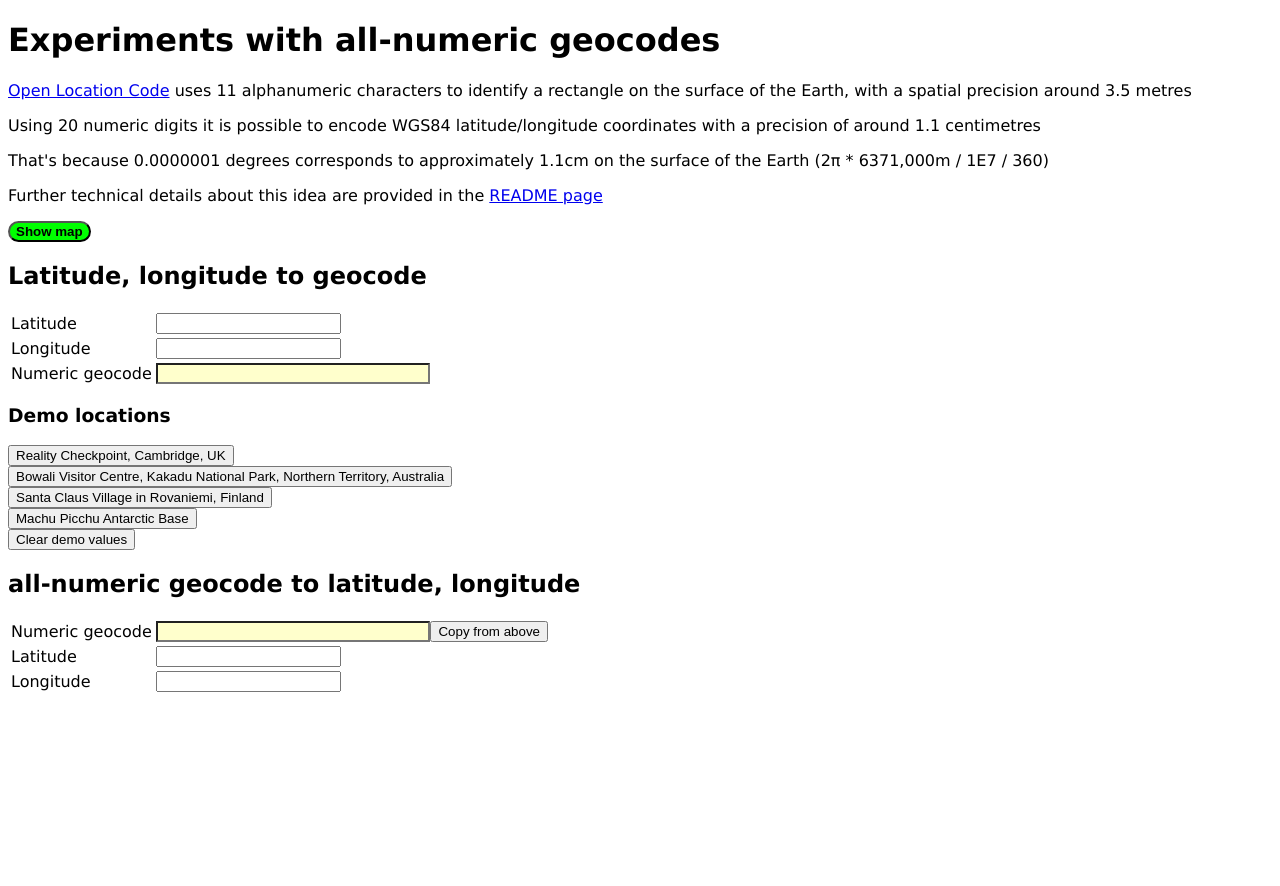
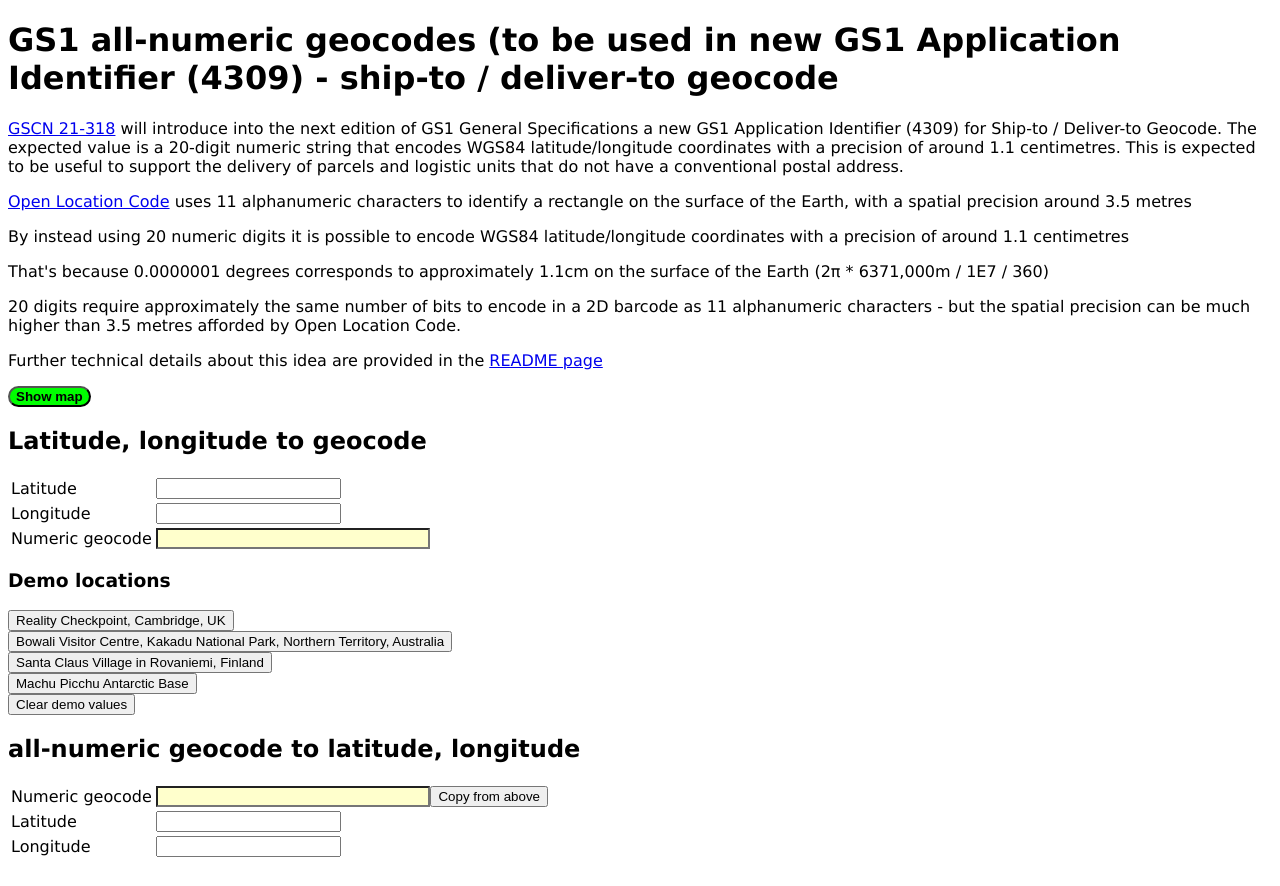
Before and after one commit to gs1/geocode, a plain HTML site: page index.html in a window 1280 px wide. Before the commit the page ends 800 px from the top, so only its background shows below. Drawn offline with nearby package versions, Linux system fonts and the light colour scheme.

Commit message:
Update introduction to refer to new GSCN 21-318 for new AI (4309) ship-to / deliver-to geocode

```diff
--- a/index.html
+++ b/index.html
@@ -19,11 +19,15 @@
 <script src='https://cdnjs.cloudflare.com/ajax/libs/leaflet/1.2.0/leaflet.js'></script>
 <script src='https://cdnjs.cloudflare.com/ajax/libs/Turf.js/5.0.4/turf.min.js'></script>
 
-<h1>Experiments with all-numeric geocodes</h1>
+<h1>GS1 all-numeric geocodes (to be used in new GS1 Application Identifier (4309) - ship-to / deliver-to geocode</h1>
+
+	<p><a href="https://www.gs1.org/docs/barcodes/GSCN_21-318_GSCN_Geo-coordinates.pdf" target="_blank">GSCN 21-318</a> will introduce into the next edition of GS1 General Specifications a new GS1 Application Identifier (4309) for Ship-to / Deliver-to Geocode. The expected value is a 20-digit numeric string that encodes WGS84 latitude/longitude coordinates with a precision of around 1.1 centimetres. This is expected to be useful to support the delivery of parcels and logistic units that do not have a conventional postal address.</p>
+
 
 <p><a href="https://en.wikipedia.org/wiki/Open_Location_Code" target="_blank">Open Location Code</a> uses 11 alphanumeric characters to identify a rectangle on the surface of the Earth, with a spatial precision around 3.5 metres</p>
-<p>Using 20 numeric digits it is possible to encode WGS84 latitude/longitude coordinates with a precision of around 1.1 centimetres</p>
+<p>By instead using 20 numeric digits it is possible to encode WGS84 latitude/longitude coordinates with a precision of around 1.1 centimetres</p>
 <p>That's because 0.0000001 degrees corresponds to approximately 1.1cm  on the surface of the Earth (2&pi; * 6371,000m / 1E7 / 360)</p>
+<p>20 digits require approximately the same number of bits to encode in a 2D barcode as 11 alphanumeric characters - but the spatial precision can be much higher than 3.5 metres afforded by Open Location Code.</p>
 <p>Further technical details about this idea are provided in the <a href="https://github.com/gs1/geocode/blob/main/README.md" target="_blank">README page</a></p>
 
 <div id="mapblock">
```
